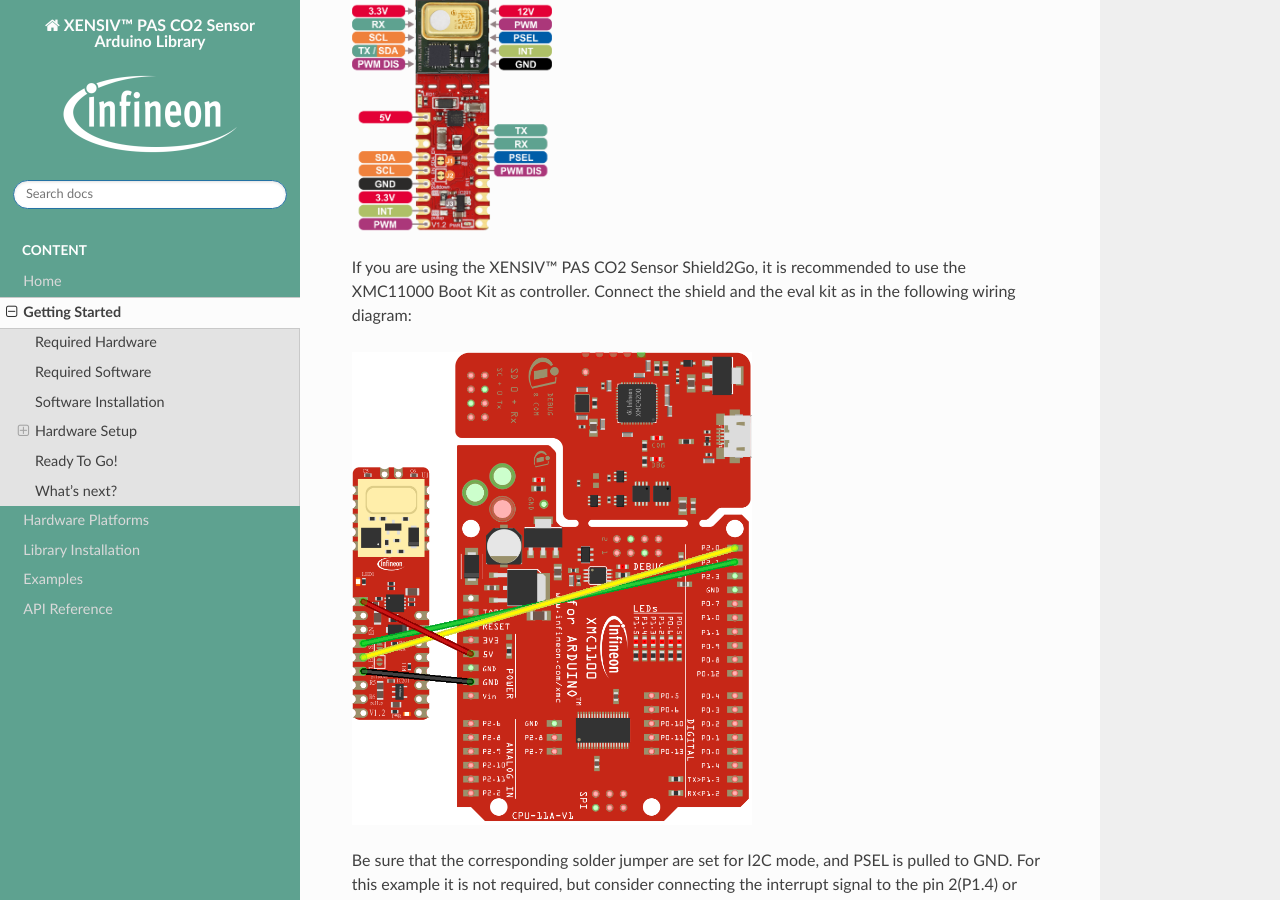
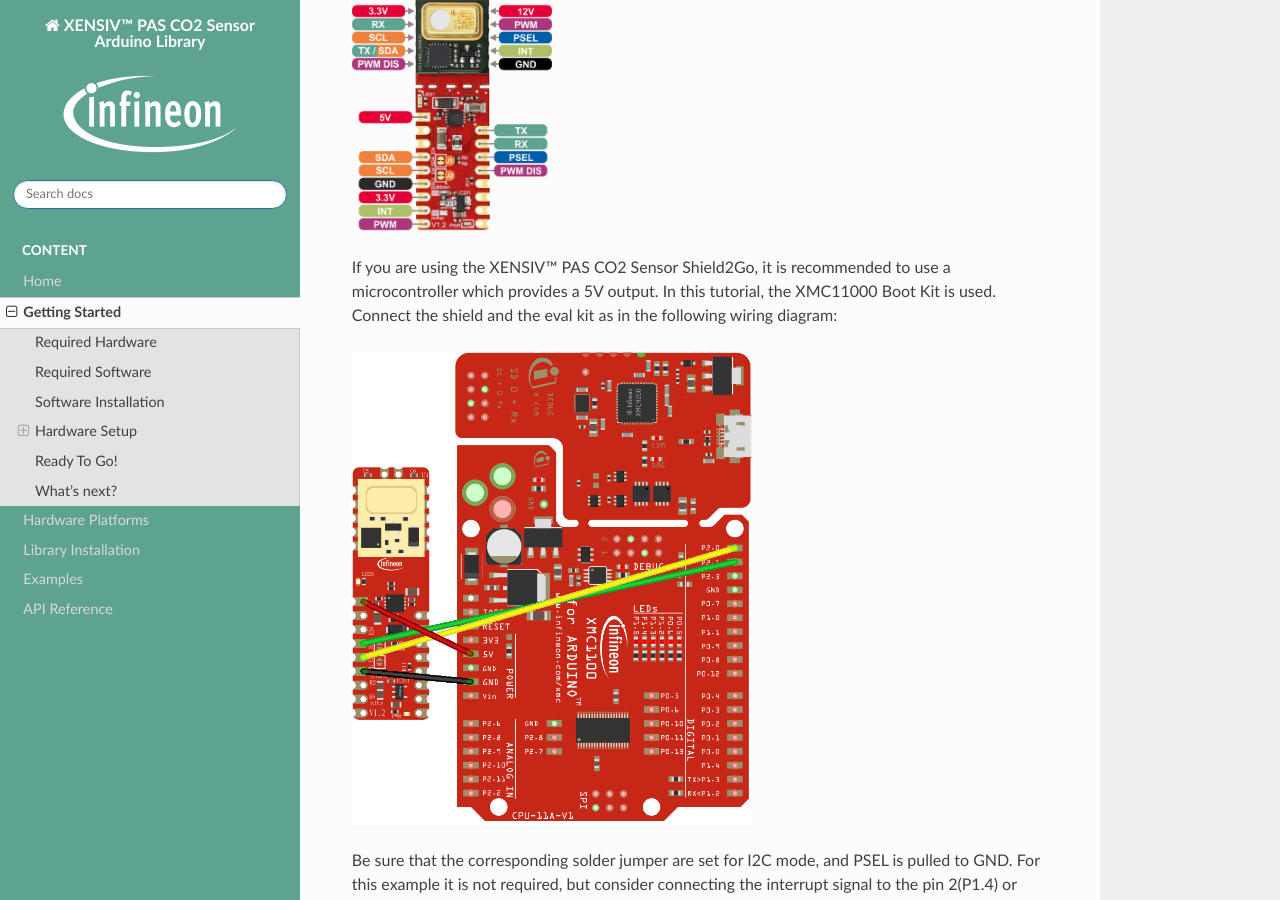
Before and after one commit to Infineon/arduino-pas-co2-sensor, a Sphinx documentation site: the page built from docs/getting-started.rst, in a window 1280 px wide and 900 px high, scrolled down 1840 px. Built offline with Sphinx 7.4.7 and the Read the Docs theme 2.0.0, drawn with Linux system fonts in a browser that asks for light colours.

Commit message:
Correction in getting started documentation

```diff
--- a/docs/getting-started.rst
+++ b/docs/getting-started.rst
@@ -68,8 +68,9 @@
 .. image:: img/shield2go_co2_pinout.png
     :width: 200
 
-If you are using the XENSIV™ PAS CO2 Sensor Shield2Go, it is recommended to use the XMC11000 Boot
-Kit as controller. Connect the shield and the eval kit as in the following wiring diagram:
+If you are using the XENSIV™ PAS CO2 Sensor Shield2Go, it is recommended to use a microcontroller
+which provides a 5V output. In this tutorial, the XMC11000 Boot
+Kit is used. Connect the shield and the eval kit as in the following wiring diagram:
 
 .. image:: img/pas-co2-xmc1100bk-conn-diag.png
     :width: 400
```
